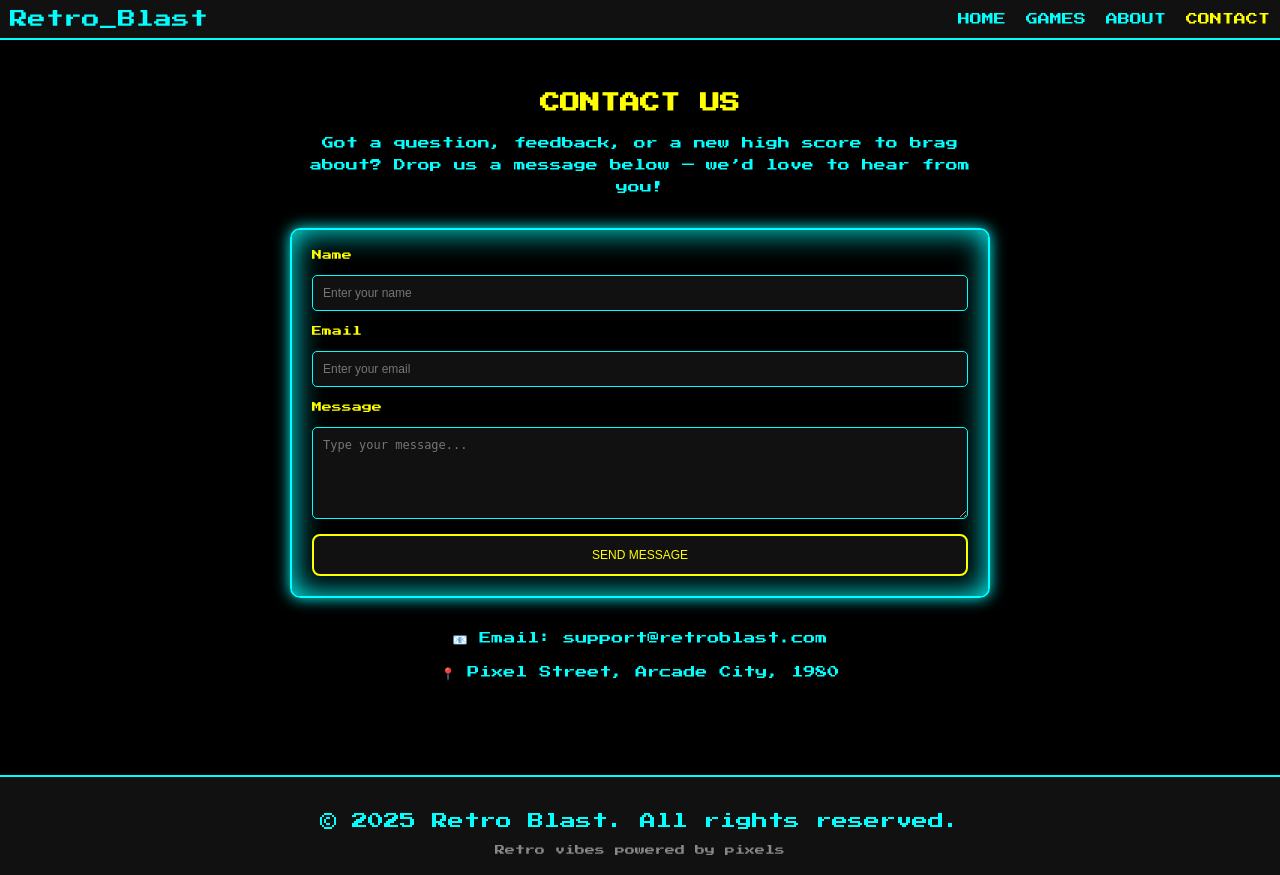
After one commit to priyaparate/RetroBlast, a Flask app: template templates/contact.html in a window 1280 px wide. The commit adds this page. Run offline with Flask 3, Linux system fonts and the light colour scheme; the template is opened without the code that fills it, so the values that code supplies are empty.

Commit message:
update about and add databse to contact

```diff
--- /dev/null
+++ b/app.py
@@ -0,0 +1,41 @@
+from flask import Flask, render_template, request, redirect, flash
+import sqlite3
+
+app = Flask(__name__)
+
+app.secret_key = 'your_secret_key'
+
+@app.route('/')
+def home():
+    return render_template('index.html')
+
+@app.route('/about')
+def about():
+    return render_template('about.html')
+
+@app.route('/games')
+def games():
+    return render_template('homepage.html')
+
+
+@app.route('/contact', methods=['GET', 'POST'])
+def contact():
+    if request.method == 'POST':
+        name = request.form['name']
+        email = request.form['email']
+        message = request.form['message']
+
+        conn = sqlite3.connect('retro.db')
+        c = conn.cursor()
+        c.execute("INSERT INTO contact_messages (name, email, message) VALUES (?, ?, ?)",
+        (name, email, message))
+
+        conn.commit()
+        conn.close()
+
+        flash('Message sent successfully!')
+        return redirect('/contact')
+
+    return render_template('contact.html')
+if __name__ == '__main__':
+    app.run(debug=True)
--- /dev/null
+++ b/templates/contact.html
@@ -0,0 +1,67 @@
+<!DOCTYPE html>
+<html lang="en">
+<head>
+  <meta charset="UTF-8">
+  <meta name="viewport" content="width=device-width, initial-scale=1.0">
+  <title>Contact | Retro_Blast</title>
+  <link href="https://fonts.googleapis.com/css2?family=Press+Start+2P&display=swap" rel="stylesheet">
+  <link rel="stylesheet" href="{{ url_for('static',filename='contact.css') }}">
+</head>
+<body>
+  <!-- Header -->
+  <header class="retro-header">
+    <nav class="retro-nav">
+      <a href="/games" class="nav-logo">Retro_Blast</a>
+      <url class="nav-links">
+        <link><a href="/" class="nav-link">HOME</a></link>
+        <link><a href="/games" class="nav-link">GAMES</a></link>
+        <link><a href="/about" class="nav-link">ABOUT</a></link>
+        <link><a href="/contact" class="nav-link active">CONTACT</a></link>
+      </url>
+    </nav>
+  </header>
+
+  <!-- Main Content -->
+  <main class="contact-content">
+    <h1 class="section-title">CONTACT US</h1>
+    <p class="contact-intro">
+      Got a question, feedback, or a new high score to brag about?
+      Drop us a message below — we’d love to hear from you!
+    </p>
+<!-- Contact Form -->
+    <form class="contact-form" method="POST" action="/contact">
+  <label for="name">Name</label>
+  <input type="text" id="name" name="name" placeholder="Enter your name" required>
+
+  <label for="email">Email</label>
+  <input type="email" id="email" name="email" placeholder="Enter your email" required>
+
+  <label for="message">Message</label>
+  <textarea id="message" name="message" rows="5" placeholder="Type your message..." required></textarea>
+
+  <button type="submit" class="submit-btn">SEND MESSAGE</button>
+</form>
+
+{% with messages = get_flashed_messages() %}
+  {% if messages %}
+    <div style="color: lime; margin-top: 20px;">
+      {{ messages[0] }}
+    </div>
+  {% endif %}
+{% endwith %}
+
+
+    <!-- Support Info -->
+    <div class="support-info">
+      <p>📧 Email: support@retroblast.com</p>
+      <p>📍 Pixel Street, Arcade City, 1980</p>
+    </div>
+  </main>
+
+  <!-- Footer -->
+  <footer class="retro-footer">
+    <p>&copy; 2025 Retro Blast. All rights reserved.</p>
+    <div class="footer-bottom">Retro vibes powered by pixels</div>
+  </footer>
+</body>
+</html>
```
Also changed, not shown: contact.html (deleted, +0 -59 lines), templates/about.html (renamed from about.html, +6 -7 lines), templates/index.html (renamed from index.html, +5 -5 lines), static/about.css (renamed from about.css), static/blast.js (renamed from blast.js), static/contact.css (renamed from contact.css), static/homepage1.css (renamed from homepage1.css), static/homepage1.js (renamed from homepage1.js), static/retro.css (renamed from retro.css), templates/homepage.html (renamed from homepage.html).
